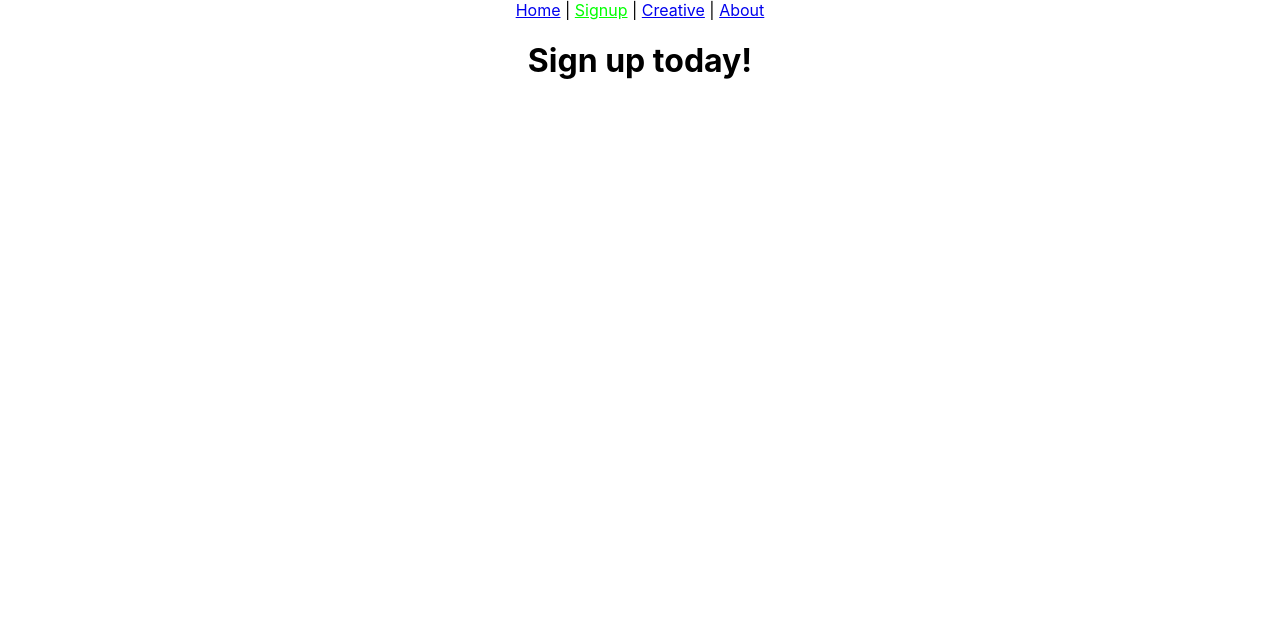
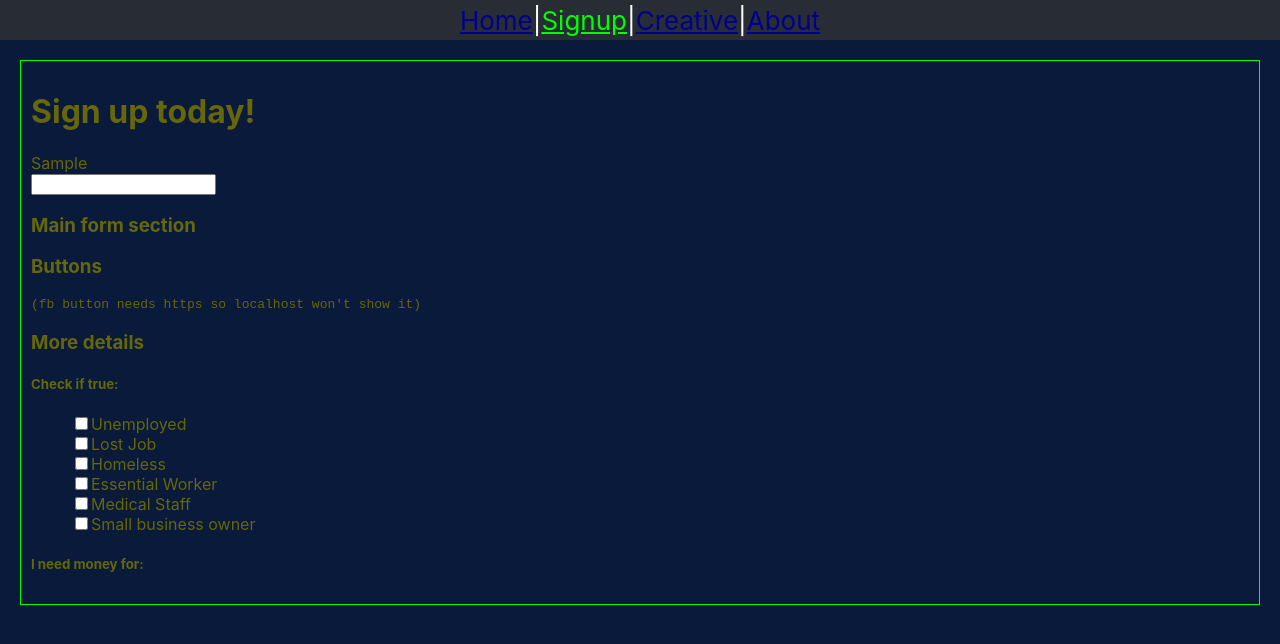
Before and after one commit to mcmcgovern/dummi-components, a React (Create React App) app: page /signup in a window 1280 px wide. Shown: the top 644 px of the page. Built offline with nearby package versions, Linux system fonts and the light colour scheme.

Commit message:
less boring styling, v rough outline of signup

```diff
--- a/public/index.html
+++ b/public/index.html
@@ -27,6 +27,13 @@
     <title>React App</title>
   </head>
   <body>
+    <div id="fb-root"></div>
+    <script
+      async
+      defer
+      crossorigin="anonymous"
+      src="https://connect.facebook.net/en_US/sdk.js#xfbml=1&version=v6.0"
+    ></script>
     <noscript>You need to enable JavaScript to run this app.</noscript>
     <div id="root"></div>
     <!--
--- a/src/App.css
+++ b/src/App.css
@@ -1,5 +1,8 @@
 .App {
   text-align: center;
+  background-color: #091a3a;
+  color: rgb(102, 102, 10);
+  min-height: 100vh;
 }
 
 .App-logo {
@@ -15,13 +18,16 @@
 
 .App-header {
   background-color: #282c34;
-  min-height: 100vh;
+  min-height: 5vh;
   display: flex;
-  flex-direction: column;
+  /*flex-direction: column;*/
   align-items: center;
   justify-content: center;
   font-size: calc(10px + 2vmin);
   color: white;
+}
+.App-header a {
+  color: darkblue;
 }
 
 .App-link {
--- a/src/components/SignupPage.js
+++ b/src/components/SignupPage.js
@@ -1,9 +1,68 @@
 import React from "react";
+import TextInput from "./common/TextInput";
 
-const SignupPage = () => {
+const SignupPage = (props) => {
   return (
-    <div>
+    <div
+      style={{
+        border: "1px solid lime",
+        textAlign: "left",
+        margin: "20px",
+        padding: "10px",
+      }}
+    >
       <h1>Sign up today!</h1>
+      <form onSubmit={props.onSubmit}>
+        <TextInput
+          id="sample"
+          label="Sample"
+          onChange={props.onChange}
+          name="sample"
+        />
+        <h3>Main form section</h3>
+
+        <h3>Buttons</h3>
+        <pre>(fb button needs https so localhost won't show it)</pre>
+        <div
+          class="fb-login-button"
+          data-size="large"
+          data-button-type="continue_with"
+          data-layout="default"
+          data-auto-logout-link="false"
+          data-use-continue-as="false"
+          data-width=""
+        ></div>
+
+        <h3>More details</h3>
+        <h5>Check if true:</h5>
+        <ul style={{ listStyle: "none" }}>
+          <li>
+            <input type="checkbox" />
+            Unemployed
+          </li>
+          <li>
+            <input type="checkbox" />
+            Lost Job
+          </li>
+          <li>
+            <input type="checkbox" />
+            Homeless
+          </li>
+          <li>
+            <input type="checkbox" />
+            Essential Worker
+          </li>
+          <li>
+            <input type="checkbox" />
+            Medical Staff
+          </li>
+          <li>
+            <input type="checkbox" />
+            Small business owner
+          </li>
+        </ul>
+        <h5>I need money for:</h5>
+      </form>
     </div>
   );
 };
--- a/src/components/common/Header.js
+++ b/src/components/common/Header.js
@@ -1,10 +1,11 @@
 import React from "react";
 import { NavLink } from "react-router-dom";
+import "../../App.css";
 
 const Header = () => {
   const activeStyle = { color: "lime" };
   return (
-    <nav>
+    <nav className="App-header">
       <NavLink activeStyle={activeStyle} exact to="/">
         Home
       </NavLink>
--- /dev/null
+++ b/src/components/common/TextInput.js
@@ -0,0 +1,40 @@
+import React from "react";
+import PropTypes from "prop-types";
+
+const TextInput = (props) => {
+  let wrapperClass = "thisclassnamedoesnotexistyet";
+  if (props.error.length > 0) {
+    wrapperClass += " has error";
+  }
+  return (
+    <div className={wrapperClass}>
+      <label htmlFor={props.id}>{props.label}</label>
+      <div className="field">
+        <input
+          id={props.id}
+          type="text"
+          onChange={props.onChange}
+          name={props.name}
+          className="textspecificcss"
+          value={props.value}
+        />
+      </div>
+      {props.error && <div className="alert alert-danger">{props.error}</div>}
+    </div>
+  );
+};
+
+TextInput.propTypes = {
+  id: PropTypes.string.isRequired,
+  name: PropTypes.string.isRequired,
+  label: PropTypes.string.isRequired,
+  onChange: PropTypes.func.isRequired,
+  value: PropTypes.string,
+  error: PropTypes.string,
+};
+
+TextInput.defaultProps = {
+  error: "",
+};
+
+export default TextInput;
```
